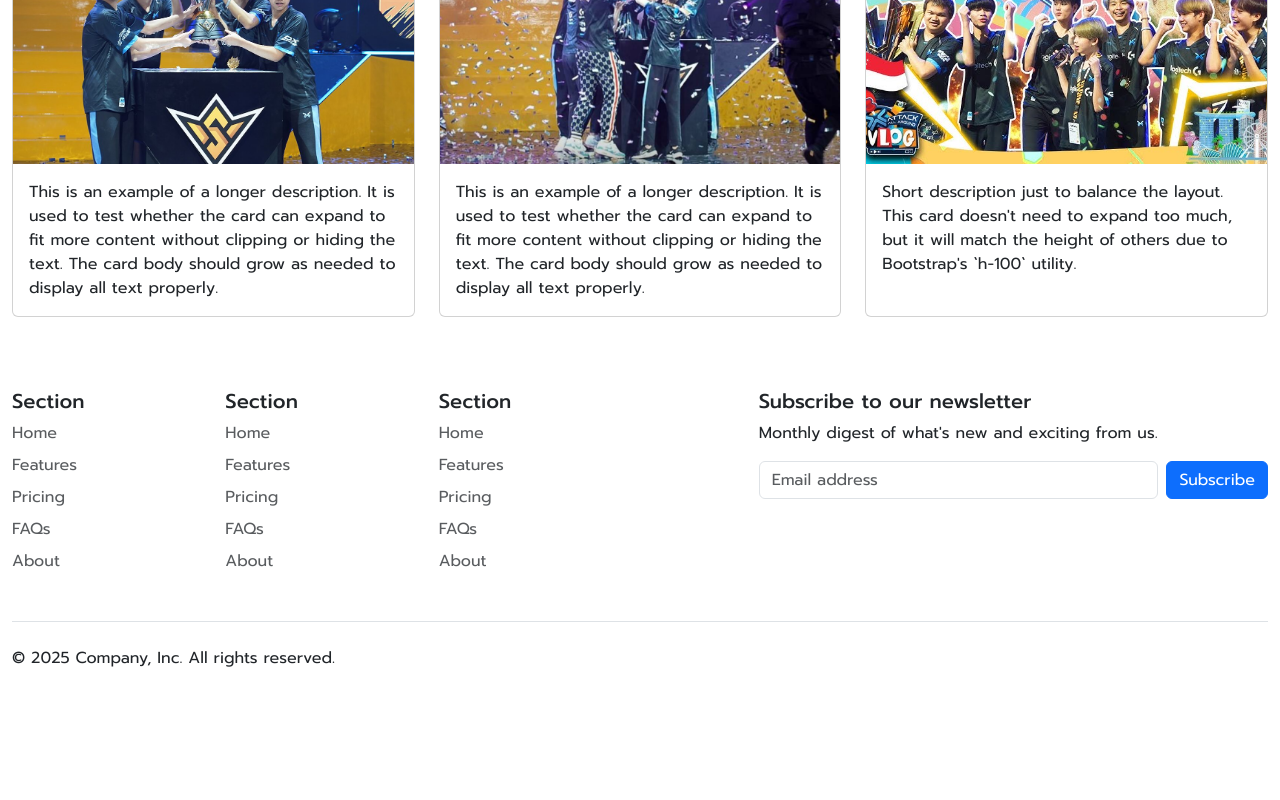
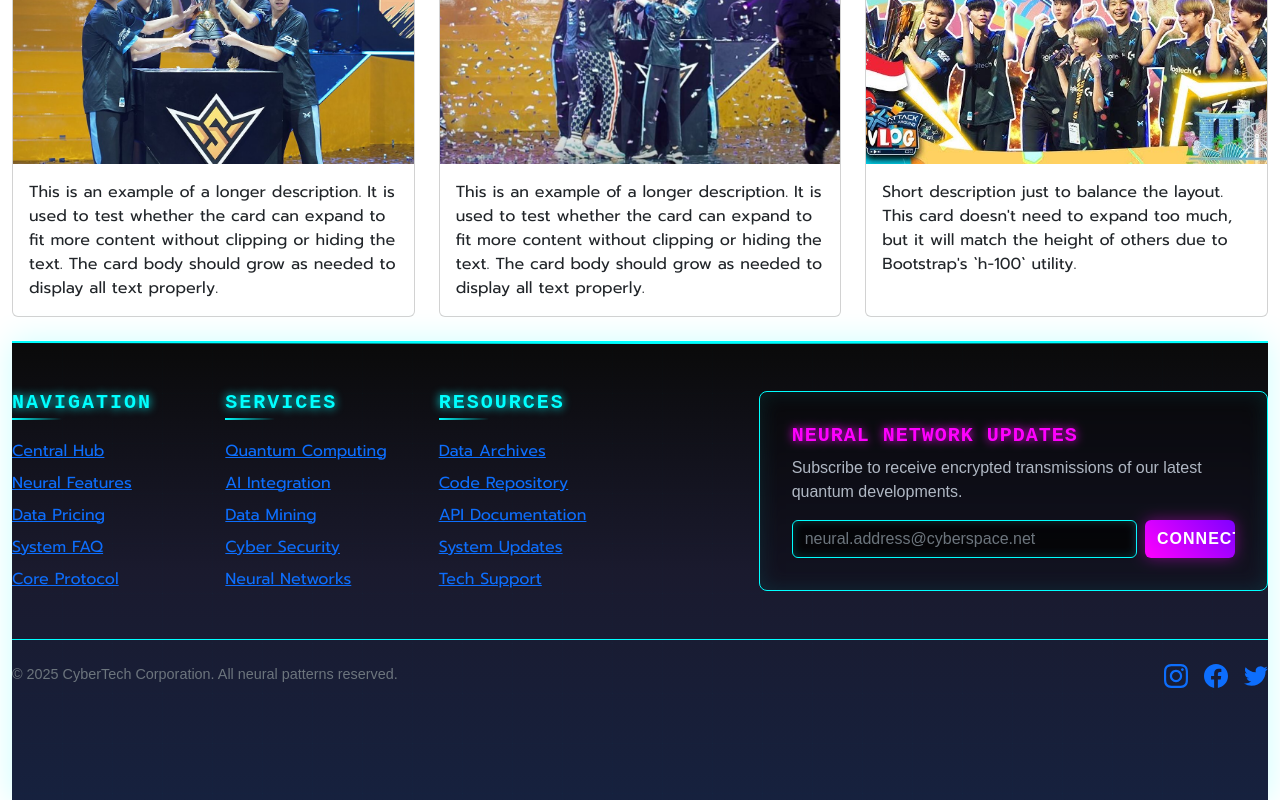
Before and after one commit to Petchrapeephat/Fron-End-01, a Next.js app: page / in a window 1280 px wide. Shown: the part 1457-2257 px from the top of the page. Built offline with nearby package versions, Linux system fonts and the light colour scheme.

Commit message:
Update footer.js

```diff
--- a/app/components/footer.js
+++ b/app/components/footer.js
@@ -1,151 +1,345 @@
-//import ใน /app/layout.js
+"use client";
+import Link from "next/link";
 
 export default function Footer() {
   return (
+    <>
+      <style jsx>{`
+        .scifi-footer {
+          background: linear-gradient(180deg, #0a0a0a 0%, #1a1a2e 50%, #16213e 100%);
+          border-top: 2px solid #00ffff;
+          box-shadow: 0 0 30px rgba(0, 255, 255, 0.2);
+          position: relative;
+          overflow: hidden;
+        }
+
+        .scifi-footer::before {
+          content: '';
+          position: absolute;
+          top: 0;
+          left: 0;
+          right: 0;
+          height: 1px;
+          background: linear-gradient(90deg, transparent, #00ffff, transparent);
+          animation: pulse 2s ease-in-out infinite alternate;
+        }
+
+        @keyframes pulse {
+          0% { opacity: 0.4; }
+          100% { opacity: 1; }
+        }
+
+        .scifi-section-title {
+          color: #00ffff;
+          font-family: 'Orbitron', monospace;
+          font-weight: 600;
+          text-transform: uppercase;
+          letter-spacing: 2px;
+          text-shadow: 0 0 10px #00ffff;
+          margin-bottom: 1.5rem;
+          position: relative;
+        }
+
+        .scifi-section-title::after {
+          content: '';
+          position: absolute;
+          bottom: -5px;
+          left: 0;
+          width: 50px;
+          height: 2px;
+          background: linear-gradient(90deg, #00ffff, transparent);
+        }
+
+        .scifi-nav-link {
+          color: #b0b8c4 !important;
+          font-family: 'Rajdhani', sans-serif;
+          font-weight: 400;
+          text-decoration: none;
+          transition: all 0.3s ease;
+          position: relative;
+          padding: 5px 0;
+          border-left: 2px solid transparent;
+          padding-left: 10px;
+        }
+
+        .scifi-nav-link:hover {
+          color: #00ffff !important;
+          text-shadow: 0 0 8px #00ffff;
+          border-left-color: #00ffff;
+          padding-left: 15px;
+          transform: translateX(5px);
+        }
+
+        .scifi-newsletter {
+          background: rgba(0, 0, 0, 0.3);
+          border: 1px solid #00ffff;
+          border-radius: 8px;
+          padding: 2rem;
+          box-shadow: inset 0 0 20px rgba(0, 255, 255, 0.1);
+          backdrop-filter: blur(10px);
+        }
+
+        .scifi-newsletter h5 {
+          color: #ff00ff;
+          font-family: 'Orbitron', monospace;
+          font-weight: 600;
+          text-transform: uppercase;
+          letter-spacing: 1px;
+          text-shadow: 0 0 10px #ff00ff;
+        }
+
+        .scifi-newsletter p {
+          color: #b0b8c4;
+          font-family: 'Rajdhani', sans-serif;
+        }
+
+        .scifi-input {
+          background: rgba(0, 0, 0, 0.7);
+          border: 1px solid #00ffff;
+          color: #00ffff;
+          font-family: 'Rajdhani', sans-serif;
+          box-shadow: inset 0 0 10px rgba(0, 255, 255, 0.2);
+        }
+
+        .scifi-input::placeholder {
+          color: #6c757d;
+        }
+
+        .scifi-input:focus {
+          background: rgba(0, 0, 0, 0.8);
+          border-color: #ff00ff;
+          box-shadow: 0 0 15px rgba(255, 0, 255, 0.4);
+          color: #ff00ff;
+        }
+
+        .scifi-btn-subscribe {
+          background: linear-gradient(45deg, #ff00ff, #8000ff);
+          border: none;
+          color: #fff;
+          font-weight: 600;
+          text-transform: uppercase;
+          letter-spacing: 1px;
+          font-family: 'Rajdhani', sans-serif;
+          box-shadow: 0 0 15px rgba(255, 0, 255, 0.4);
+          transition: all 0.3s ease;
+          position: relative;
+          overflow: hidden;
+        }
+
+        .scifi-btn-subscribe::before {
+          content: '';
+          position: absolute;
+          top: 0;
+          left: -100%;
+          width: 100%;
+          height: 100%;
+          background: linear-gradient(90deg, transparent, rgba(255, 255, 255, 0.3), transparent);
+          transition: left 0.5s;
+        }
+
+        .scifi-btn-subscribe:hover::before {
+          left: 100%;
+        }
+
+        .scifi-btn-subscribe:hover {
+          background: linear-gradient(45deg, #00ffff, #0080ff);
+          box-shadow: 0 0 25px rgba(0, 255, 255, 0.8);
+          transform: translateY(-2px);
+        }
+
+        .scifi-copyright {
+          color: #6c757d;
+          font-family: 'Rajdhani', sans-serif;
+          font-size: 0.9rem;
+        }
+
+        .scifi-social-link {
+          color: #b0b8c4;
+          transition: all 0.3s ease;
+          padding: 10px;
+          border: 1px solid transparent;
+          border-radius: 50%;
+          display: inline-flex;
+          align-items: center;
+          justify-content: center;
+          width: 44px;
+          height: 44px;
+        }
+
+        .scifi-social-link:hover {
+          color: #00ffff;
+          border-color: #00ffff;
+          box-shadow: 0 0 15px rgba(0, 255, 255, 0.5);
+          transform: translateY(-3px) scale(1.1);
+        }
+
+        .scifi-grid-bg {
+          position: absolute;
+          top: 0;
+          left: 0;
+          right: 0;
+          bottom: 0;
+          opacity: 0.1;
+          background-image:
+            linear-gradient(rgba(0, 255, 255, 0.1) 1px, transparent 1px),
+            linear-gradient(90deg, rgba(0, 255, 255, 0.1) 1px, transparent 1px);
+          background-size: 50px 50px;
+        }
+
+        @import url('https://fonts.googleapis.com/css2?family=Orbitron:wght@400;600;700&family=Rajdhani:wght@300;400;500;600&display=swap');
+      `}</style>
+
       <div className="container-fluid">
-      <footer className="py-5">
+        <footer className="py-5 scifi-footer">
+          <div className="scifi-grid-bg"></div>
+          <div className="position-relative">
             <div className="row">
               <div className="col-6 col-md-2 mb-3">
-            <h5>Section</h5>
+                <h5 className="scifi-section-title">NAVIGATION</h5>
                 <ul className="nav flex-column">
-
                   <li className="nav-item mb-2">
-                <a href="#" className="nav-link p-0 text-body-secondary">
-                  Home
-                </a>
+                    <Link href="#" className="scifi-nav-link">
+                      Central Hub
+                    </Link>
                   </li>
                   <li className="nav-item mb-2">
-                <a href="#" className="nav-link p-0 text-body-secondary">
-                  Features
-                </a>
+                    <Link href="#" className="scifi-nav-link">
+                      Neural Features
+                    </Link>
                   </li>
                   <li className="nav-item mb-2">
-                <a href="#" className="nav-link p-0 text-body-secondary">
-                  Pricing
-                </a>
+                    <Link href="#" className="scifi-nav-link">
+                      Data Pricing
+                    </Link>
                   </li>
                   <li className="nav-item mb-2">
-                <a href="#" className="nav-link p-0 text-body-secondary">
-                  FAQs
-                </a>
+                    <Link href="#" className="scifi-nav-link">
+                      System FAQ
+                    </Link>
                   </li>
                   <li className="nav-item mb-2">
-                <a href="#" className="nav-link p-0 text-body-secondary">
-                  About
-                </a>
+                    <Link href="#" className="scifi-nav-link">
+                      Core Protocol
+                    </Link>
                   </li>
                 </ul>
               </div>
+
               <div className="col-6 col-md-2 mb-3">
-
-            <h5>Section</h5>
+                <h5 className="scifi-section-title">SERVICES</h5>
                 <ul className="nav flex-column">
-
                   <li className="nav-item mb-2">
-                <a href="#" className="nav-link p-0 text-body-secondary">
-                  Home
-                </a>
+                    <Link href="#" className="scifi-nav-link">
+                      Quantum Computing
+                    </Link>
                   </li>
                   <li className="nav-item mb-2">
-                <a href="#" className="nav-link p-0 text-body-secondary">
-                  Features
-                </a>
+                    <Link href="#" className="scifi-nav-link">
+                      AI Integration
+                    </Link>
                   </li>
                   <li className="nav-item mb-2">
-                <a href="#" className="nav-link p-0 text-body-secondary">
-                  Pricing
-                </a>
+                    <Link href="#" className="scifi-nav-link">
+                      Data Mining
+                    </Link>
                   </li>
                   <li className="nav-item mb-2">
-                <a href="#" className="nav-link p-0 text-body-secondary">
-                  FAQs
-                </a>
+                    <Link href="#" className="scifi-nav-link">
+                      Cyber Security
+                    </Link>
                   </li>
                   <li className="nav-item mb-2">
-                <a href="#" className="nav-link p-0 text-body-secondary">
-                  About
-                </a>
+                    <Link href="#" className="scifi-nav-link">
+                      Neural Networks
+                    </Link>
                   </li>
                 </ul>
               </div>
+
               <div className="col-6 col-md-2 mb-3">
-
-            <h5>Section</h5>
+                <h5 className="scifi-section-title">RESOURCES</h5>
                 <ul className="nav flex-column">
-
                   <li className="nav-item mb-2">
-                <a href="#" className="nav-link p-0 text-body-secondary">
-                  Home
-                </a>
+                    <Link href="#" className="scifi-nav-link">
+                      Data Archives
+                    </Link>
                   </li>
                   <li className="nav-item mb-2">
-                <a href="#" className="nav-link p-0 text-body-secondary">
-                  Features
-                </a>
+                    <Link href="#" className="scifi-nav-link">
+                      Code Repository
+                    </Link>
                   </li>
                   <li className="nav-item mb-2">
-                <a href="#" className="nav-link p-0 text-body-secondary">
-                  Pricing
-                </a>
+                    <Link href="#" className="scifi-nav-link">
+                      API Documentation
+                    </Link>
                   </li>
                   <li className="nav-item mb-2">
-                <a href="#" className="nav-link p-0 text-body-secondary">
-                  FAQs
-                </a>
+                    <Link href="#" className="scifi-nav-link">
+                      System Updates
+                    </Link>
                   </li>
                   <li className="nav-item mb-2">
-                <a href="#" className="nav-link p-0 text-body-secondary">
-                  About
-                </a>
+                    <Link href="#" className="scifi-nav-link">
+                      Tech Support
+                    </Link>
                   </li>
                 </ul>
               </div>
+
               <div className="col-md-5 offset-md-1 mb-3">
-
+                <div className="scifi-newsletter">
                   <form>
-
-              <h5>Subscribe to our newsletter</h5>
-              <p>Monthly digest of what's new and exciting from us.</p>
+                    <h5>Neural Network Updates</h5>
+                    <p>Subscribe to receive encrypted transmissions of our latest quantum developments.</p>
                     <div className="d-flex flex-column flex-sm-row w-100 gap-2">
-
                       <label htmlFor="newsletter1" className="visually-hidden">
-                  Email address
+                        Neural Address
                       </label>
                       <input
                         id="newsletter1"
                         type="email"
-                  className="form-control"
-                  placeholder="Email address"
+                        className="form-control scifi-input"
+                        placeholder="neural.address@cyberspace.net"
                       />
-                <button className="btn btn-primary" type="button">
-                  Subscribe
+                      <button className="btn scifi-btn-subscribe" type="button">
+                        CONNECT
                       </button>
                     </div>
                   </form>
                 </div>
               </div>
-        <div className="d-flex flex-column flex-sm-row justify-content-between py-4 my-4 border-top">
+            </div>
 
-          <p>© 2025 Company, Inc. All rights reserved.</p>
+            <div className="d-flex flex-column flex-sm-row justify-content-between py-4 my-4" style={{borderTop: '1px solid #00ffff'}}>
+              <p className="scifi-copyright">© 2025 CyberTech Corporation. All neural patterns reserved.</p>
               <ul className="list-unstyled d-flex">
-
                 <li className="ms-3">
-              <a className="link-body-emphasis" href="#" aria-label="Instagram">
-                <svg className="bi" width={24} height={24}>
-                  <use xlinkHref="#instagram" />
+                  <Link className="scifi-social-link" href="#" aria-label="Neural Instagram">
+                    <svg width={24} height={24} fill="currentColor" viewBox="0 0 24 24">
+                      <path d="M12 2.163c3.204 0 3.584.012 4.85.07 3.252.148 4.771 1.691 4.919 4.919.058 1.265.069 1.645.069 4.849 0 3.205-.012 3.584-.069 4.849-.149 3.225-1.664 4.771-4.919 4.919-1.266.058-1.644.07-4.85.07-3.204 0-3.584-.012-4.849-.07-3.26-.149-4.771-1.699-4.919-4.92-.058-1.265-.07-1.644-.07-4.849 0-3.204.013-3.583.07-4.849.149-3.227 1.664-4.771 4.919-4.919 1.266-.057 1.645-.069 4.849-.069zm0-2.163c-3.259 0-3.667.014-4.947.072-4.358.2-6.78 2.618-6.98 6.98-.059 1.281-.073 1.689-.073 4.948 0 3.259.014 3.668.072 4.948.2 4.358 2.618 6.78 6.98 6.98 1.281.058 1.689.072 4.948.072 3.259 0 3.668-.014 4.948-.072 4.354-.2 6.782-2.618 6.979-6.98.059-1.28.073-1.689.073-4.948 0-3.259-.014-3.667-.072-4.947-.196-4.354-2.617-6.78-6.979-6.98-1.281-.059-1.69-.073-4.949-.073zm0 5.838c-3.403 0-6.162 2.759-6.162 6.162s2.759 6.163 6.162 6.163 6.162-2.759 6.162-6.163c0-3.403-2.759-6.162-6.162-6.162zm0 10.162c-2.209 0-4-1.79-4-4 0-2.209 1.791-4 4-4s4 1.791 4 4c0 2.21-1.791 4-4 4zm6.406-11.845c-.796 0-1.441.645-1.441 1.44s.645 1.44 1.441 1.44c.795 0 1.439-.645 1.439-1.44s-.644-1.44-1.439-1.44z"/>
                     </svg>
-              </a>
+                  </Link>
                 </li>
                 <li className="ms-3">
-              <a className="link-body-emphasis" href="#" aria-label="Facebook">
-                <svg className="bi" width={24} height={24} aria-hidden="true">
-                  <use xlinkHref="#facebook" />
+                  <Link className="scifi-social-link" href="#" aria-label="Neural Facebook">
+                    <svg width={24} height={24} fill="currentColor" viewBox="0 0 24 24">
+                      <path d="M24 12.073c0-6.627-5.373-12-12-12s-12 5.373-12 12c0 5.99 4.388 10.954 10.125 11.854v-8.385H7.078v-3.47h3.047V9.43c0-3.007 1.792-4.669 4.533-4.669 1.312 0 2.686.235 2.686.235v2.953H15.83c-1.491 0-1.956.925-1.956 1.874v2.25h3.328l-.532 3.47h-2.796v8.385C19.612 23.027 24 18.062 24 12.073z"/>
                     </svg>
-              </a>
+                  </Link>
+                </li>
+                <li className="ms-3">
+                  <Link className="scifi-social-link" href="#" aria-label="Neural Twitter">
+                    <svg width={24} height={24} fill="currentColor" viewBox="0 0 24 24">
+                      <path d="M23.953 4.57a10 10 0 01-2.825.775 4.958 4.958 0 002.163-2.723c-.951.555-2.005.959-3.127 1.184a4.92 4.92 0 00-8.384 4.482C7.69 8.095 4.067 6.13 1.64 3.162a4.822 4.822 0 00-.666 2.475c0 1.71.87 3.213 2.188 4.096a4.904 4.904 0 01-2.228-.616v.06a4.923 4.923 0 003.946 4.827 4.996 4.996 0 01-2.212.085 4.936 4.936 0 004.604 3.417 9.867 9.867 0 01-6.102 2.105c-.39 0-.779-.023-1.17-.067a13.995 13.995 0 007.557 2.209c9.053 0 13.998-7.496 13.998-13.985 0-.21 0-.42-.015-.63A9.935 9.935 0 0024 4.59z"/>
+                    </svg>
+                  </Link>
                 </li>
               </ul>
             </div>
+          </div>
         </footer>
       </div>
+    </>
   );
 }
```
Lines whose indentation alone changed are shown as unchanged.
